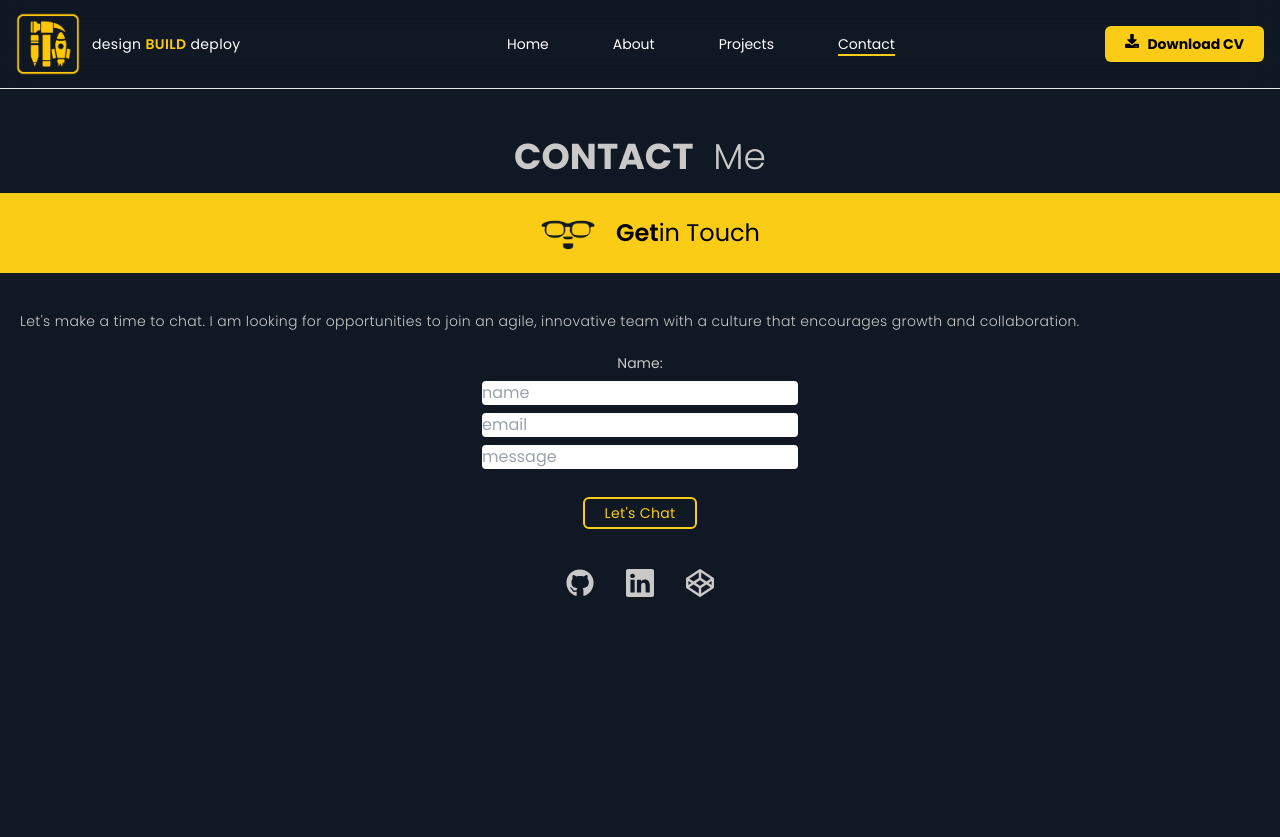
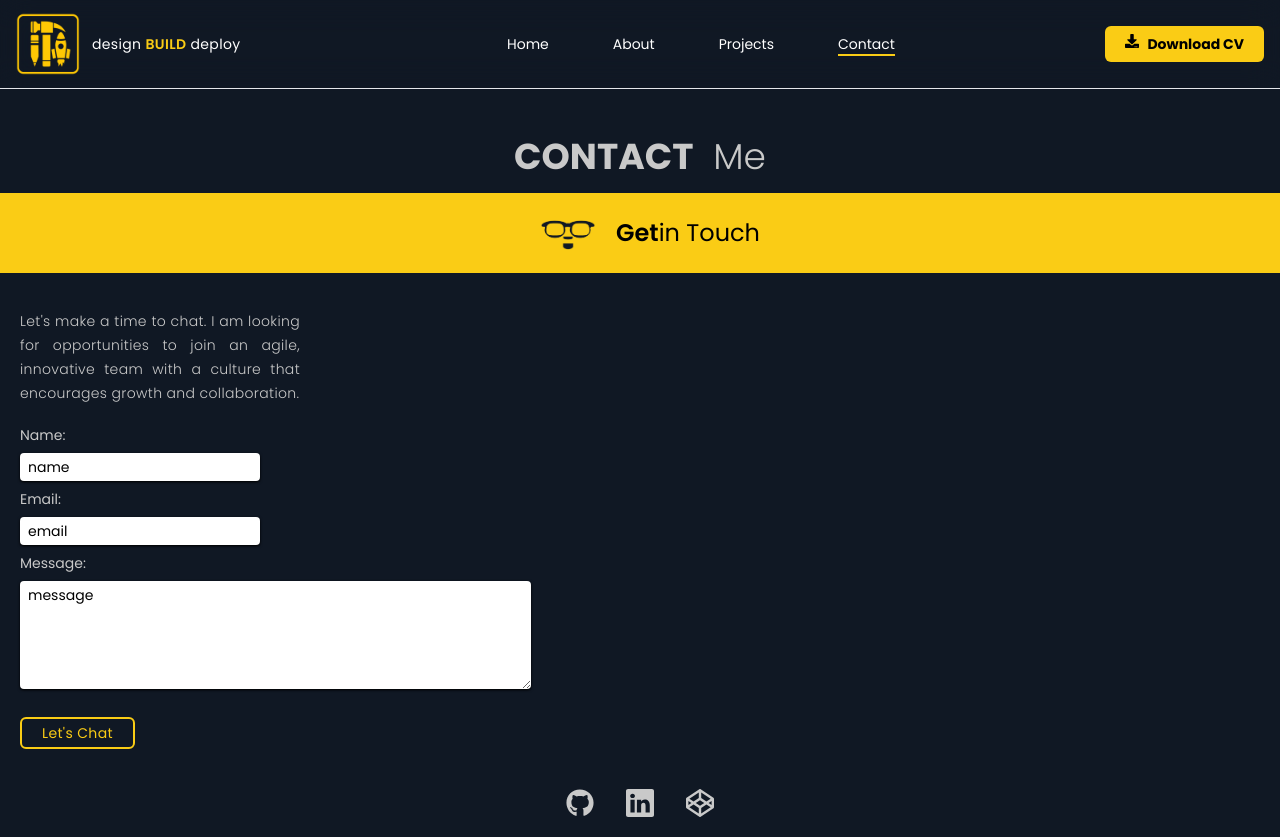
Before and after one commit to SKenzler/react-portfolio, a React (Vite) app: page /contact in a window 1280 px wide. Before the commit the page ends 800 px from the top, so only its background shows below. Built offline with nearby package versions, Linux system fonts and the light colour scheme; a web font is replaced by a local one.

Commit message:
Styled the Contact Form

```diff
--- a/src/pages/Contact.jsx
+++ b/src/pages/Contact.jsx
@@ -22,32 +22,53 @@ const Contact = () => {
           />
           Get <span className="font-normal"> in Touch</span>
         </div>
-        <p className="text-[#C9C9C9] text-sm/6 font-light text-justify tracking-wide p-5">
+        <p className="w-80 text-[#C9C9C9] text-sm/6 font-light text-justify tracking-wide p-5">
           Let's make a time to chat. I am looking for opportunities to join an
           agile, innovative team with a culture that encourages growth and
           collaboration.
         </p>
       </div>
-      <form className="flex flex-col justify-start items-center">
-        <label for="name-feild" className="text-[#C9C9C9] text-start text-sm">
+      <form className="flex flex-col w-80 justify-start items-start px-5">
+        <label
+          for="name-feild"
+          className="text-[#C9C9C9] text-start text-sm mb-2"
+        >
           Name:
         </label>
         <input
           type="text"
           name="name-feild"
+          id="name-feild"
           placeholder="name"
-          className="rounded-[4px] my-2"
+          className="w-60 shadow shadow-black text-sm text-black placeholder-black appearance-none focus:outline-none rounded px-2 py-1 mb-2"
         ></input>
+        <label
+          for="email-feild"
+          className="text-[#C9C9C9] text-start text-sm mb-2"
+        >
+          Email:
+        </label>
         <input
           type="email"
+          name="email-feild"
+          id="email-feild"
           placeholder="email"
-          className="rounded-[4px] mb-2"
+          className="w-60 shadow shadow-black text-sm text-black placeholder-black appearance-none focus:outline-none rounded px-2 py-1 mb-2"
         ></input>
-        <input
-          type="textarea"
+        <label
+          for="message-feild"
+          className="text-[#C9C9C9] text-start text-sm mb-2"
+        >
+          Message:
+        </label>
+        <textarea
+          name="message-feild"
+          id="message-feild"
           placeholder="message"
-          className="rounded-[4px] mb-2"
-        ></input>
+          rows="5"
+          cols="40"
+          className="shadow shadow-black text-sm text-black placeholder-black appearance-none focus:outline-none rounded px-2 py-1 mb-2"
+        ></textarea>
         <button
           type="button"
           className="flex justify-center items-center border-2 border-yellow-400 px-5 py-1 text-yellow-400 text-center text-sm tracking-wide gap-4 font-normal rounded-md my-5 cursor-pointer hover:border-[#C9C9C9] hover:text-[#C9C9C9]"
```
